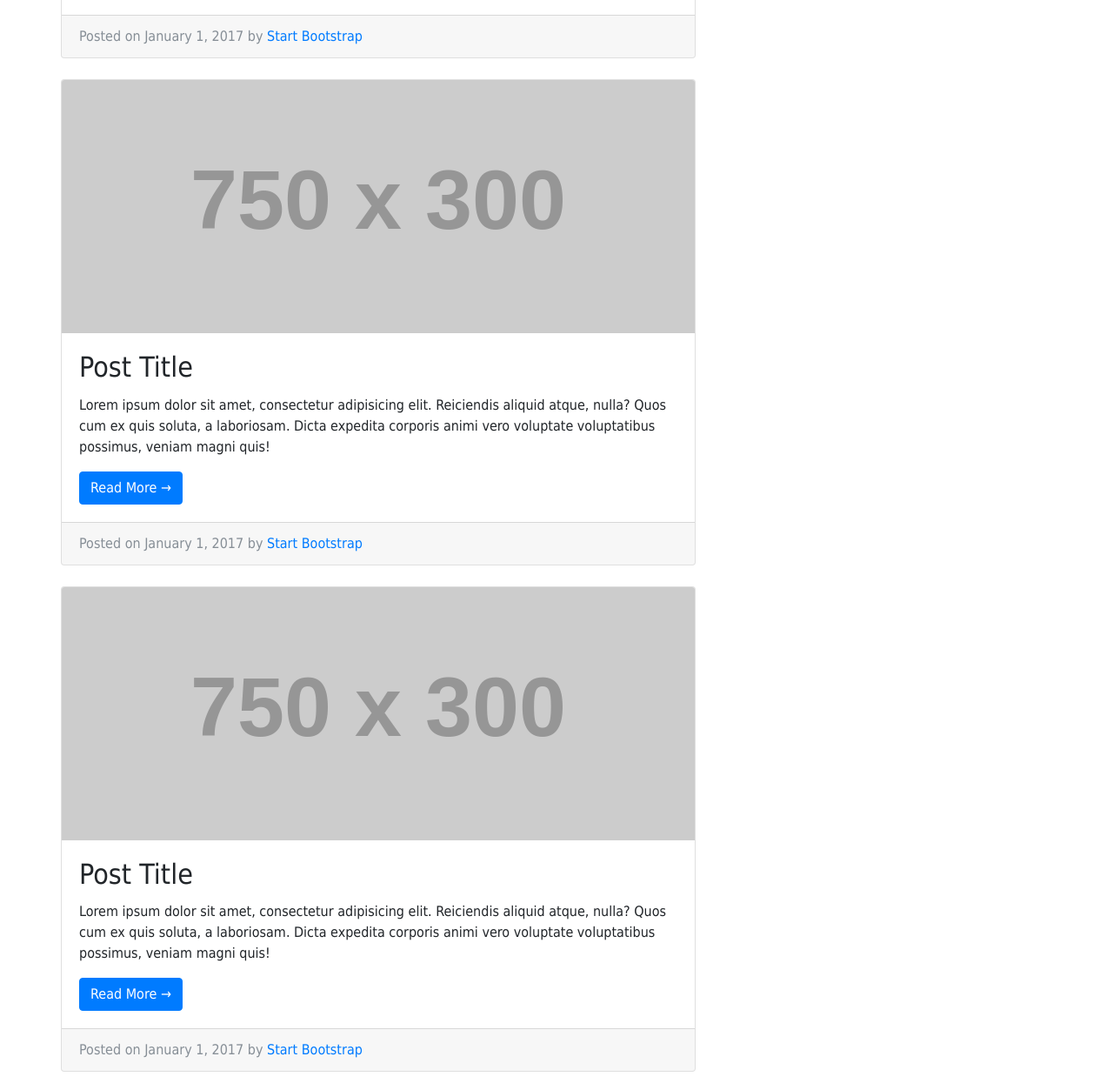
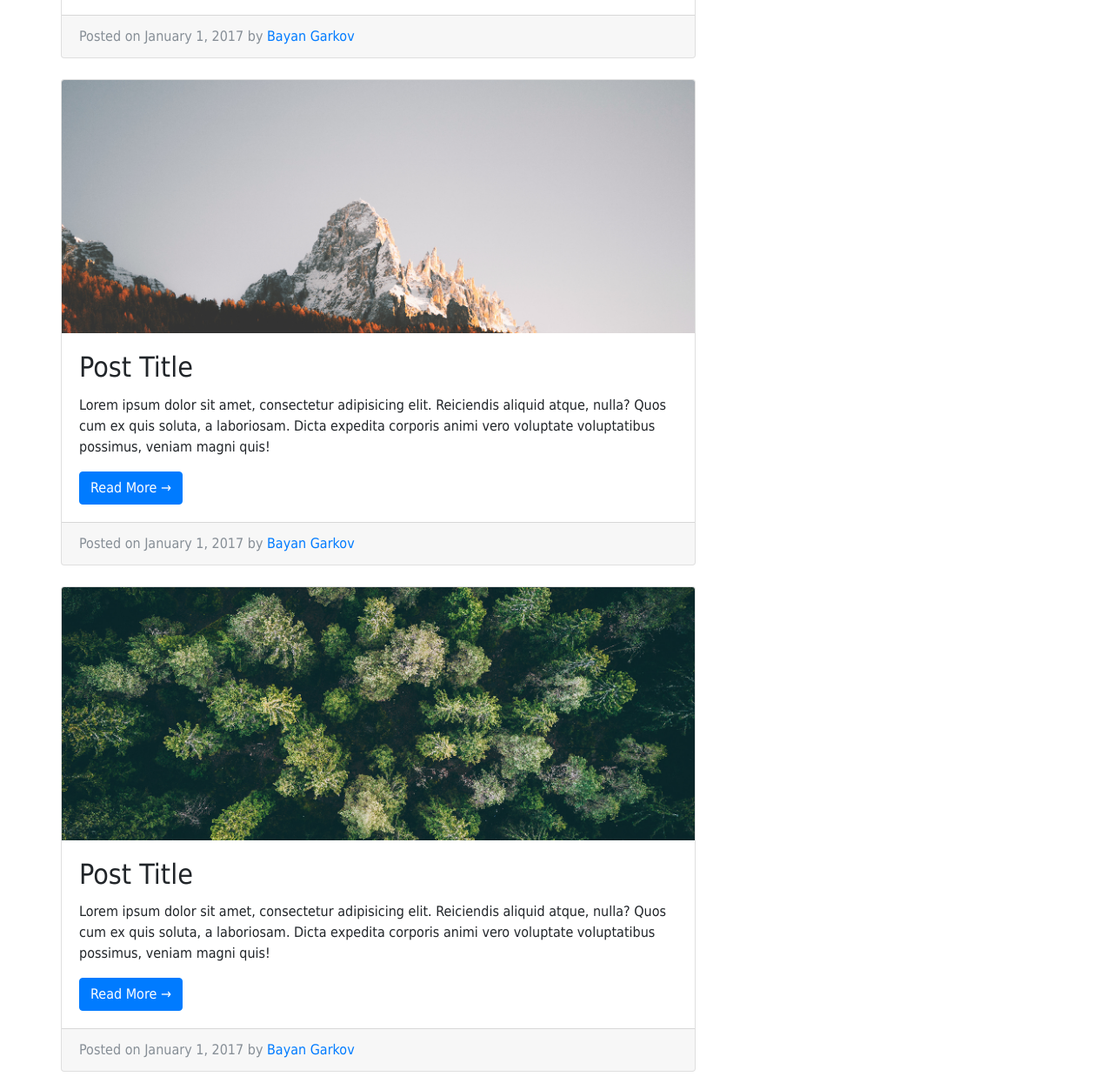
Before and after one commit to bayangarkov/bayangarkov.github.io, a plain HTML site: page index.html in a window 1280 px wide. Shown: the part 1034-2287 px from the top of the page at 87% size. Drawn offline with nearby package versions, Linux system fonts and the light colour scheme; placeholder pictures from the web are drawn by us; a web font is replaced by a local one.

Commit message:
new blog posts

```diff
--- a/index.html
+++ b/index.html
@@ -83,7 +83,7 @@
 
               <!-- Blog Post -->
               <div class="card mb-4">
-                <img class="card-img-top" src="http://placehold.it/750x300" alt="Card image cap">
+                <img class="card-img-top" src="Background/post1.png" alt="Card image cap">
                 <div class="card-body">
                   <h2 class="card-title">Post Title</h2>
                   <p class="card-text">Lorem ipsum dolor sit amet, consectetur adipisicing elit. Reiciendis aliquid atque, nulla? Quos cum ex quis soluta, a laboriosam. Dicta expedita corporis animi vero voluptate voluptatibus possimus, veniam magni quis!</p>
@@ -91,13 +91,13 @@
                 </div>
                 <div class="card-footer text-muted">
                   Posted on January 1, 2017 by
-                  <a href="#">Start Bootstrap</a>
+                  <a href="#">Bayan Garkov</a>
                 </div>
               </div>
 
               <!-- Blog Post -->
               <div class="card mb-4">
-                <img class="card-img-top" src="http://placehold.it/750x300" alt="Card image cap">
+                <img class="card-img-top" src="Background/post2.png" alt="Card image cap">
                 <div class="card-body">
                   <h2 class="card-title">Post Title</h2>
                   <p class="card-text">Lorem ipsum dolor sit amet, consectetur adipisicing elit. Reiciendis aliquid atque, nulla? Quos cum ex quis soluta, a laboriosam. Dicta expedita corporis animi vero voluptate voluptatibus possimus, veniam magni quis!</p>
@@ -105,13 +105,13 @@
                 </div>
                 <div class="card-footer text-muted">
                   Posted on January 1, 2017 by
-                  <a href="#">Start Bootstrap</a>
+                  <a href="#">Bayan Garkov</a>
                 </div>
               </div>
 
               <!-- Blog Post -->
               <div class="card mb-4">
-                <img class="card-img-top" src="http://placehold.it/750x300" alt="Card image cap">
+                <img class="card-img-top" src="Background/post3.png" alt="Card image cap">
                 <div class="card-body">
                   <h2 class="card-title">Post Title</h2>
                   <p class="card-text">Lorem ipsum dolor sit amet, consectetur adipisicing elit. Reiciendis aliquid atque, nulla? Quos cum ex quis soluta, a laboriosam. Dicta expedita corporis animi vero voluptate voluptatibus possimus, veniam magni quis!</p>
@@ -119,7 +119,7 @@
                 </div>
                 <div class="card-footer text-muted">
                   Posted on January 1, 2017 by
-                  <a href="#">Start Bootstrap</a>
+                  <a href="#">Bayan Garkov</a>
                 </div>
               </div>
 
```
